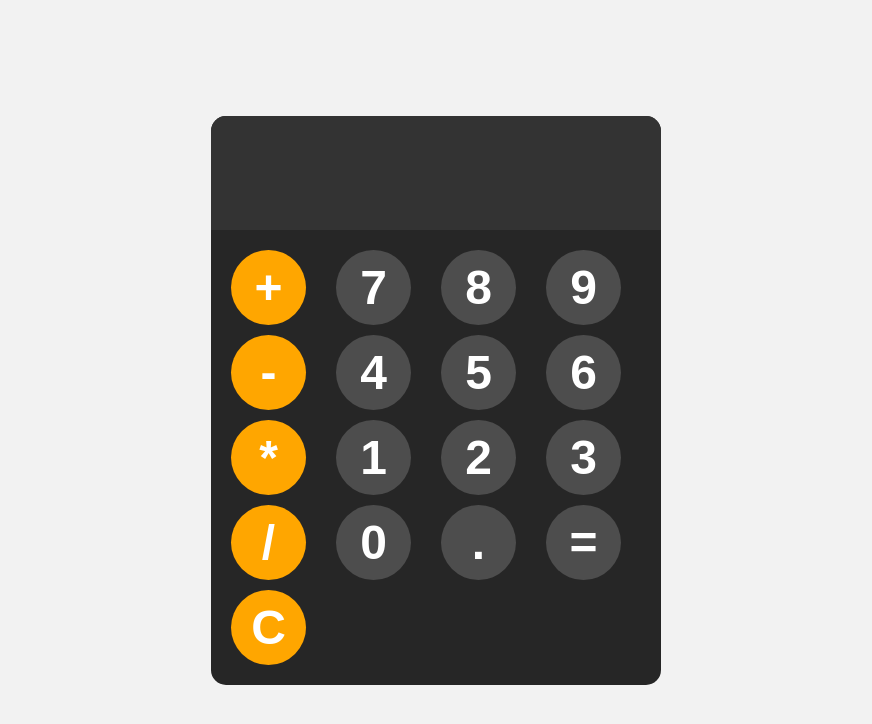
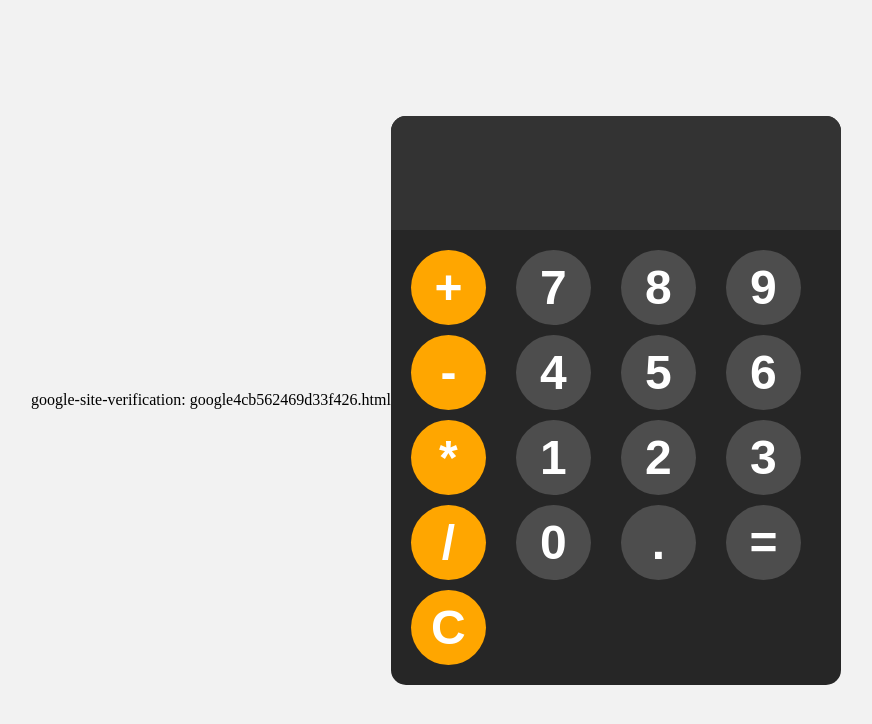
Before and after one commit to Lolo35409/Calculator, a plain HTML site: page index.html in a window 1280 px wide. Shown: the whole page, without its empty margins (204-1076 px from the left). Drawn offline with Linux system fonts and the light colour scheme.

Commit message:
Update index.html

```diff
--- a/index.html
+++ b/index.html
@@ -5,6 +5,7 @@
     <meta name="viewport" content="width=device-width, initial-scale=1.0">
     <title>Calculator</title>
     <link rel="stylesheet" href="style.css">
+    google-site-verification: google4cb562469d33f426.html
 </head>
 <body>
 
```
